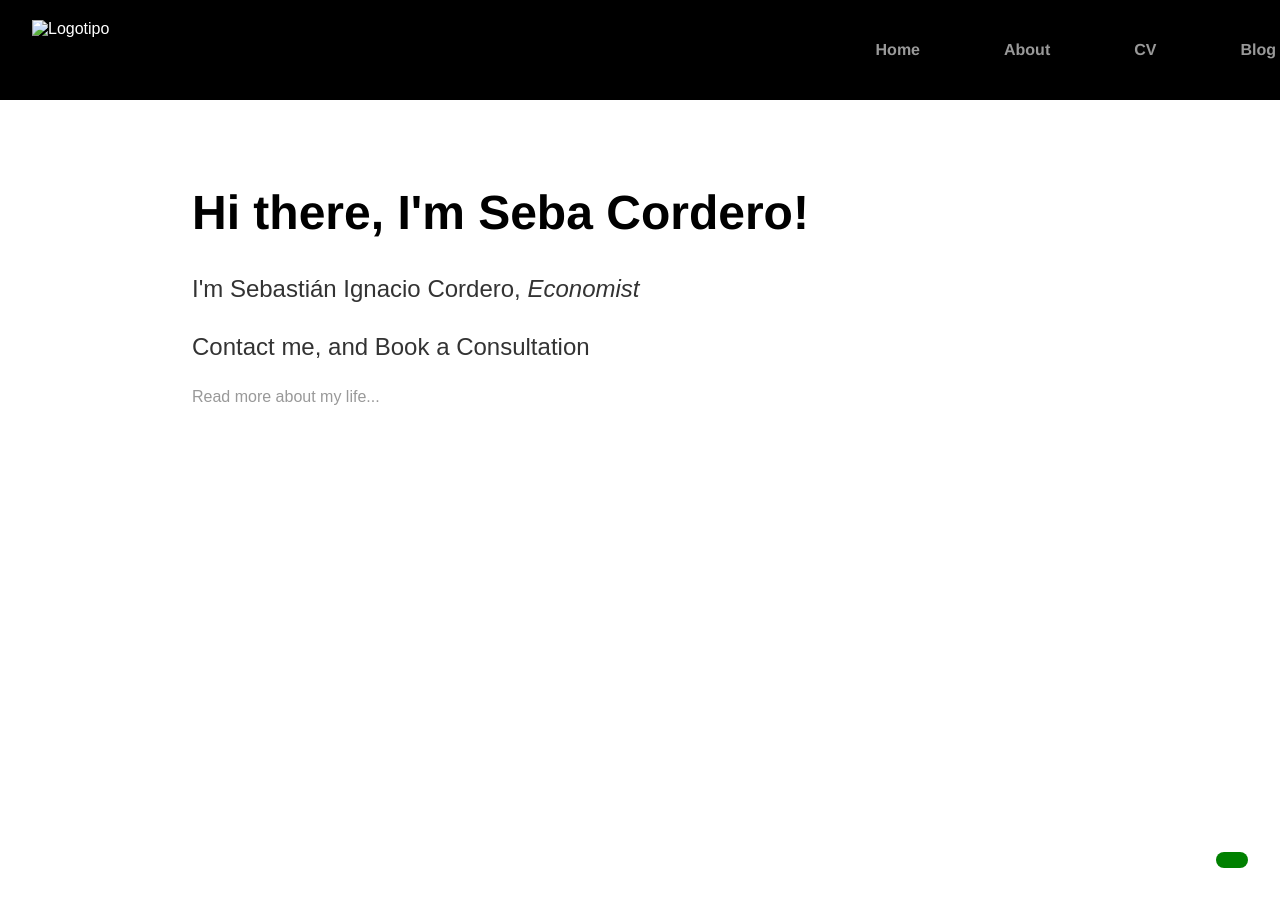
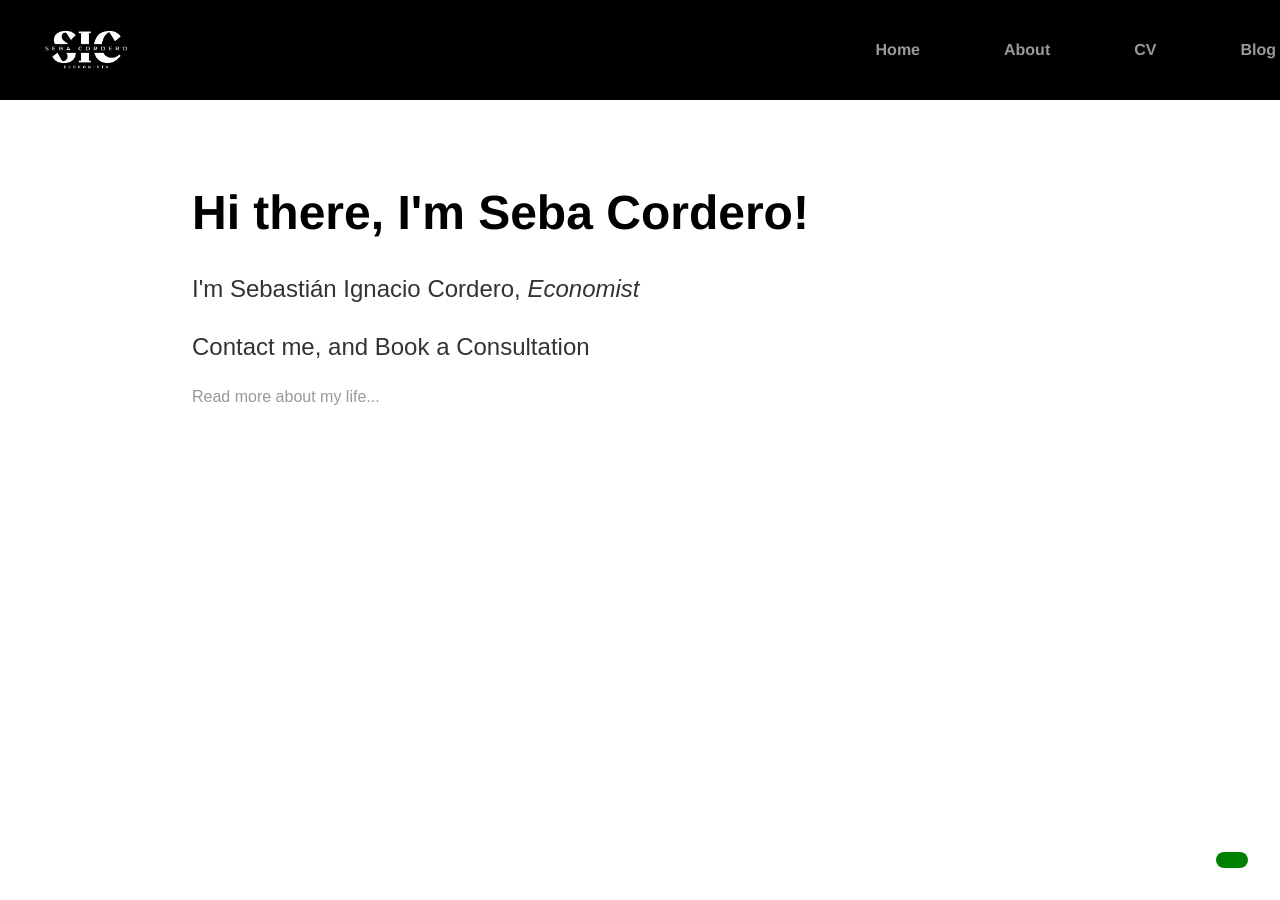
Before and after one commit to sebacordero/my-site, a Jekyll site: the page built from index.html, in a window 1280 px wide and 900 px high. Built offline with Jekyll 4.4.1, drawn with Linux system fonts in a browser that asks for light colours; a style sheet for code colours, icons or effects is not loaded.

Commit message:
fix header img

```diff
--- a/_layouts/default.html
+++ b/_layouts/default.html
@@ -15,7 +15,7 @@
 
 <body>
 	<header class="header">
-		<img src="imag/SIC-isologo wide.png" alt="Logotipo" height="60">
+		<img src="img/SIC-isologo wide.png" alt="Logotipo" height="60">
 		<nav class="nav">
 			<ul class="nav__lista">
 				<li class="nav__item">
```
